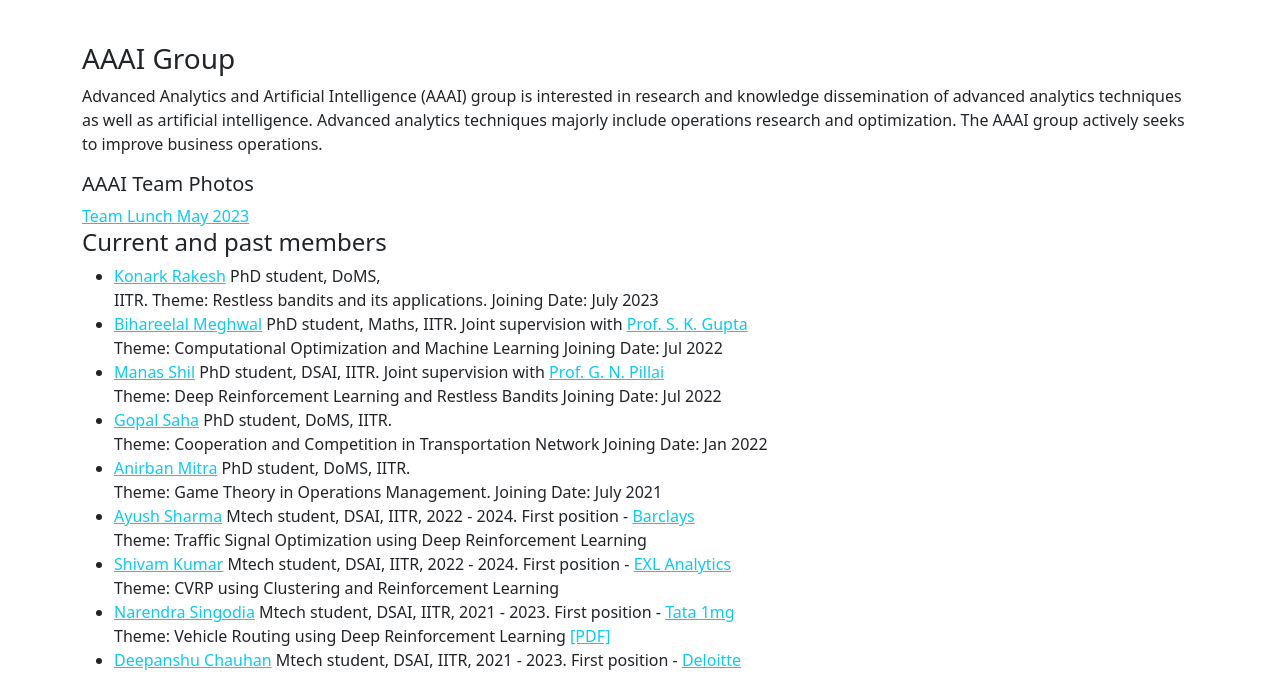
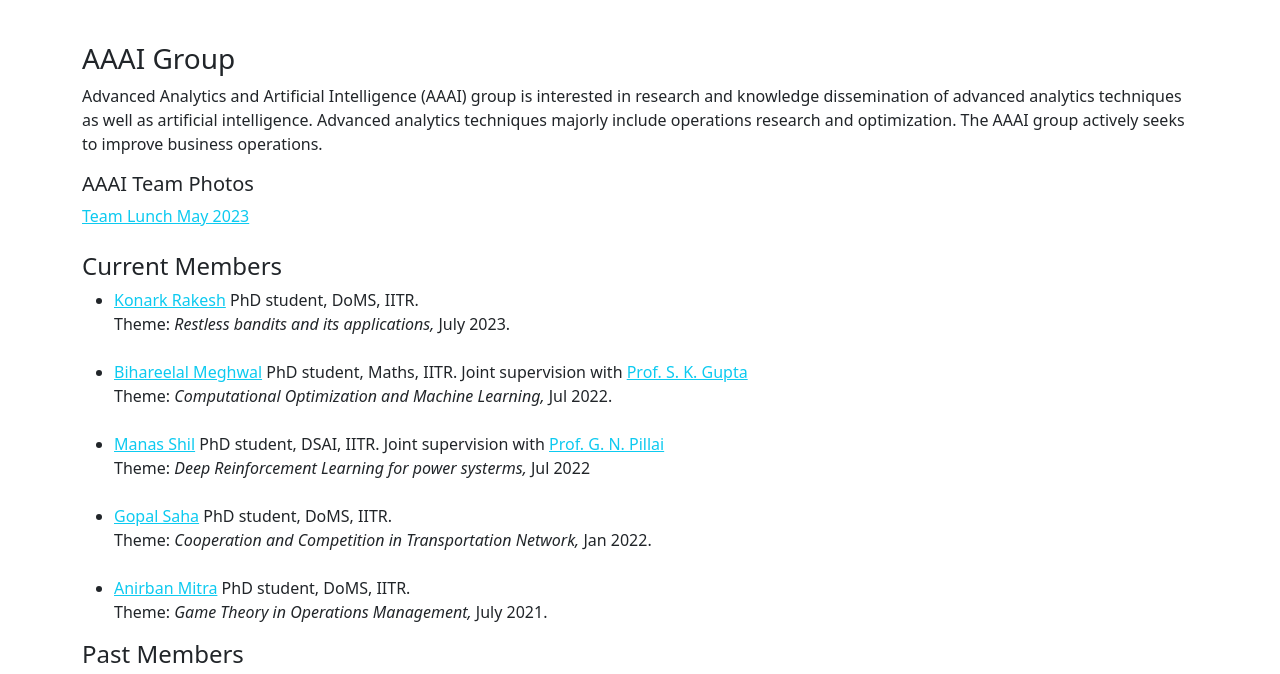
Before and after one commit to manugupta-or/AAAI-Lab, a website: page Team.html in a window 1280 px wide. Shown: the part 64-738 px from the top of the page. Drawn offline with nearby package versions, Linux system fonts and the light colour scheme.

Commit message:
update: split of current and past members

```diff
--- a/Team.html
+++ b/Team.html
@@ -76,26 +76,24 @@
         <h5>AAAI Team Photos</h5>
         <a
           class="text-info"
-          href=" https://manugupta-or.github.io/Slides/team_lunch_may_2023.jpg"
+          href="https://github.com/manugupta-or/homepage/blob/main/Slides/team_lunch_may_2023.jpg"
           >Team Lunch May 2023</a
         >
       </div>
-      <div>
-        <h4>Current and past members</h4>
+      <br>
+        <h4>Current Members</h4>
         <ul>
           <li>
             <a
               class="text-info"
               href="https://www.linkedin.com/in/konark-rakesh-430443182/"
             >
-              Konark Rakesh</a
-            >
-            PhD student, DoMS,
+              Konark Rakesh</a>
+            PhD student, DoMS, IITR.
             <br />
-
-            IITR. Theme: Restless bandits and its applications. Joining Date:
-            July 2023
+            Theme: <i>Restless bandits and its applications,</i>  July 2023.
           </li>
+          <br>
           <li>
             <a
               class="text-info"
@@ -106,31 +104,33 @@
             PhD student, Maths, IITR. Joint supervision with
             <a class="text-info" href="https://ma.iitr.ac.in/~MA/Shiv_Kumar_Gupta"> Prof. S. K. Gupta</a>
             <br />
-            Theme: Computational Optimization and Machine Learning Joining Date:
-            Jul 2022
+            Theme: <i>Computational Optimization and Machine Learning,</i> Jul 2022.
           </li>
+          <br>
           <li>
             <a class="text-info" href="https://www.linkedin.com/in/manas-shil-4b42b21b2/"> Manas Shil</a> PhD student, DSAI,
             IITR. Joint supervision with
             <a class="text-info" href="https://www.iitr.ac.in/~EE/gnathfee"> Prof. G. N. Pillai </a>
 
             <br />
-            Theme: Deep Reinforcement Learning and Restless Bandits Joining
-            Date: Jul 2022
+            Theme: <i>Deep Reinforcement Learning for power systerms,</i> Jul 2022
           </li>
+          <br>
           <li>
             <a class="text-info" href="https://www.linkedin.com/in/gopal-saha-697a37129/">Gopal Saha</a> PhD student, DoMS, IITR.
             <br />
-            Theme: Cooperation and Competition in Transportation Network Joining
-            Date: Jan 2022
+            Theme: <i>Cooperation and Competition in Transportation Network,</i> Jan 2022.
           </li>
+          <br>
           <li>
             <a class="text-info" href="https://anirban-mitra-95.github.io/"> Anirban Mitra</a> PhD student, DoMS,
             IITR.
-
             <br />
-            Theme: Game Theory in Operations Management. Joining Date: July 2021
+            Theme: <i>Game Theory in Operations Management,</i> July 2021.
           </li>
+        </ul>
+          <h4>Past Members</h4>
+        <ul>
           <li>
             <a class="text-info" href="https://www.linkedin.com/in/ayush-sharma-18393515b/"> Ayush Sharma</a> Mtech student, DSAI,
             IITR, 2022 - 2024. First position -
@@ -196,7 +196,7 @@
             <br />
             Theme: A Study on Machine Learning Algorithms for Dynamic Pricing.
             <a class="text-info" href="https://manugupta-or.github.io/Slides/harideepak_report.pdf">[PDF]</a>
-            <a class="text-info" href="https://manugupta-or.github.io/Slides/hari_presentation.pptx">[slides]</a> Visitors
+            <a class="text-info" href="https://manugupta-or.github.io/Slides/hari_presentation.pptx">[slides]</a>
           </li>
         </ul>
       </div>
```
